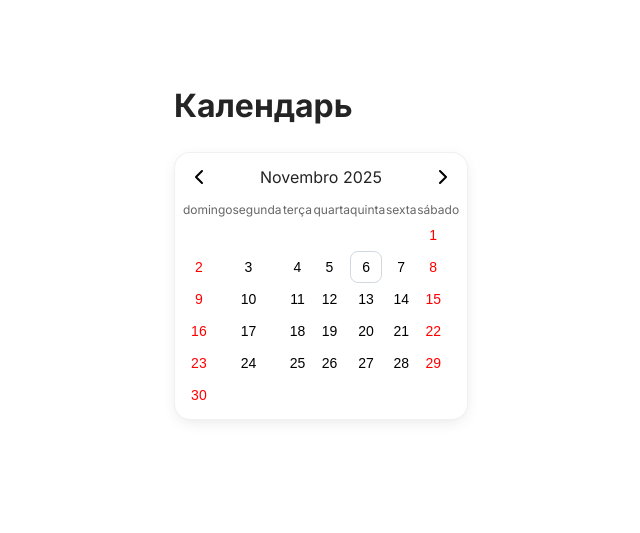
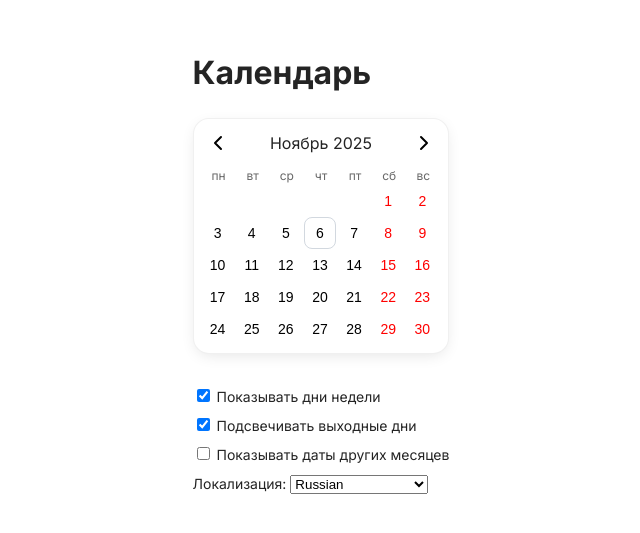
Before and after one commit to AnnaGolmakova/vue-calendar-test, a Vue app: page / in a window 1280 px wide. Shown: the part 139-672 px from the top of the page, without its empty margins (319-959 px from the left). Built offline with nearby package versions, Linux system fonts and the light colour scheme.

Commit message:
Visualisation controls

```diff
--- a/src/App.vue
+++ b/src/App.vue
@@ -1,11 +1,53 @@
 <script setup lang="ts">
 import Calendar from "./components/Calendar.vue";
+import { ref } from "vue";
+
+const showDatesOutOfMonth = ref(false);
+const showWeekdays = ref(true);
+const highlightwWeekends = ref(true);
+
+const locale = ref("ru-RU");
 </script>
 
 <template>
   <main class="layout">
     <h1>Календарь</h1>
-    <Calendar locale="pt-PT" @change="console.log" />
+
+    <Calendar
+      :locale="locale"
+      :highlightw-weekends="highlightwWeekends"
+      :show-weekdays="showWeekdays"
+      :show-dates-out-of-month="showDatesOutOfMonth"
+      @change="console.log"
+    />
+
+    <div class="controls">
+      <label for="weekdays">
+        <input type="checkbox" id="weekdays" v-model="showWeekdays" />
+        Показывать дни недели
+      </label>
+      <label for="weekends">
+        <input type="checkbox" id="weekends" v-model="highlightwWeekends" />
+        Подсвечивать выходные дни
+      </label>
+      <label for="outdays">
+        <input type="checkbox" id="outdays" v-model="showDatesOutOfMonth" />
+        Показывать даты других месяцев
+      </label>
+
+      <label for="locales-select">
+        Локализация:
+        <select name="pets" id="locales-select" v-model="locale">
+          <option value="ru-RU">Russian</option>
+          <option value="en-GB">English (GB)</option>
+          <option value="en-US">English (GB)</option>
+          <option value="es-ES">Spanish</option>
+          <option value="pt-PT">Portugal</option>
+          <option value="de-DE">German (Germany)</option>
+          <option value="ja-JA">Japan</option>
+        </select>
+      </label>
+    </div>
   </main>
 </template>
 
@@ -16,4 +58,12 @@ import Calendar from "./components/Calendar.vue";
   align-items: left;
   min-height: 400px;
 }
+
+.controls {
+  display: flex;
+  flex-direction: column;
+  gap: 8px;
+  margin-top: 32px;
+  font-size: 14px;
+}
 </style>
--- a/src/components/Calendar.vue
+++ b/src/components/Calendar.vue
@@ -12,6 +12,9 @@ import MonthSwitch from "./MonthSwitch.vue";
 
 interface Props {
   selectedDay?: string | Date;
+  showDatesOutOfMonth?: boolean;
+  showWeekdays?: boolean;
+  highlightwWeekends?: boolean;
   locale?: string;
 }
 
@@ -66,6 +69,9 @@ function handleDayClick(day: CalendarDate) {
     <CalendarGrid
       :month="currentMonth"
       :selected-day="currentSelection"
+      :showDatesOutOfMonth="showDatesOutOfMonth"
+      :showWeekdays="showWeekdays"
+      :highlightwWeekends="highlightwWeekends"
       :locale="locale"
       @select="handleDayClick"
     />
```
